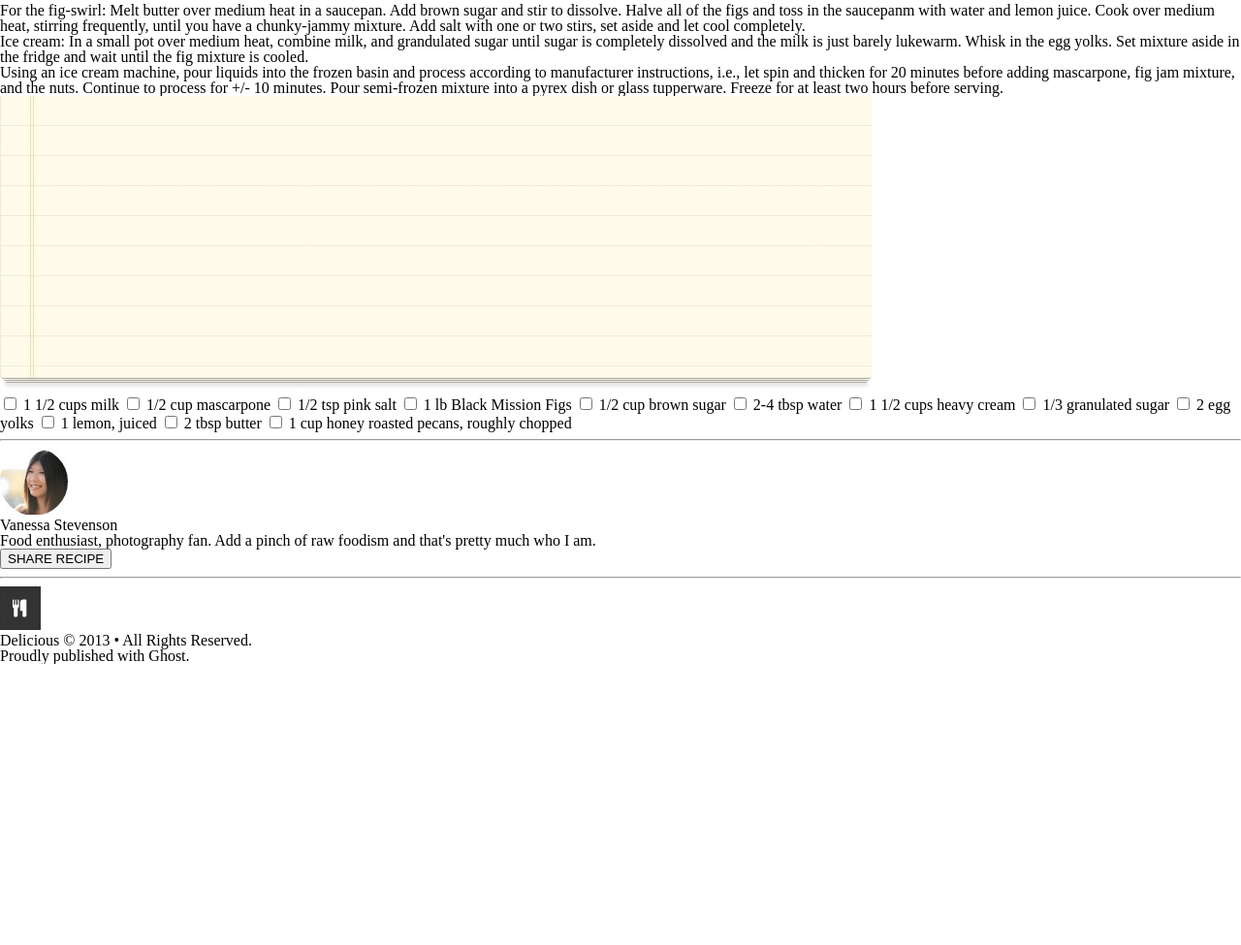
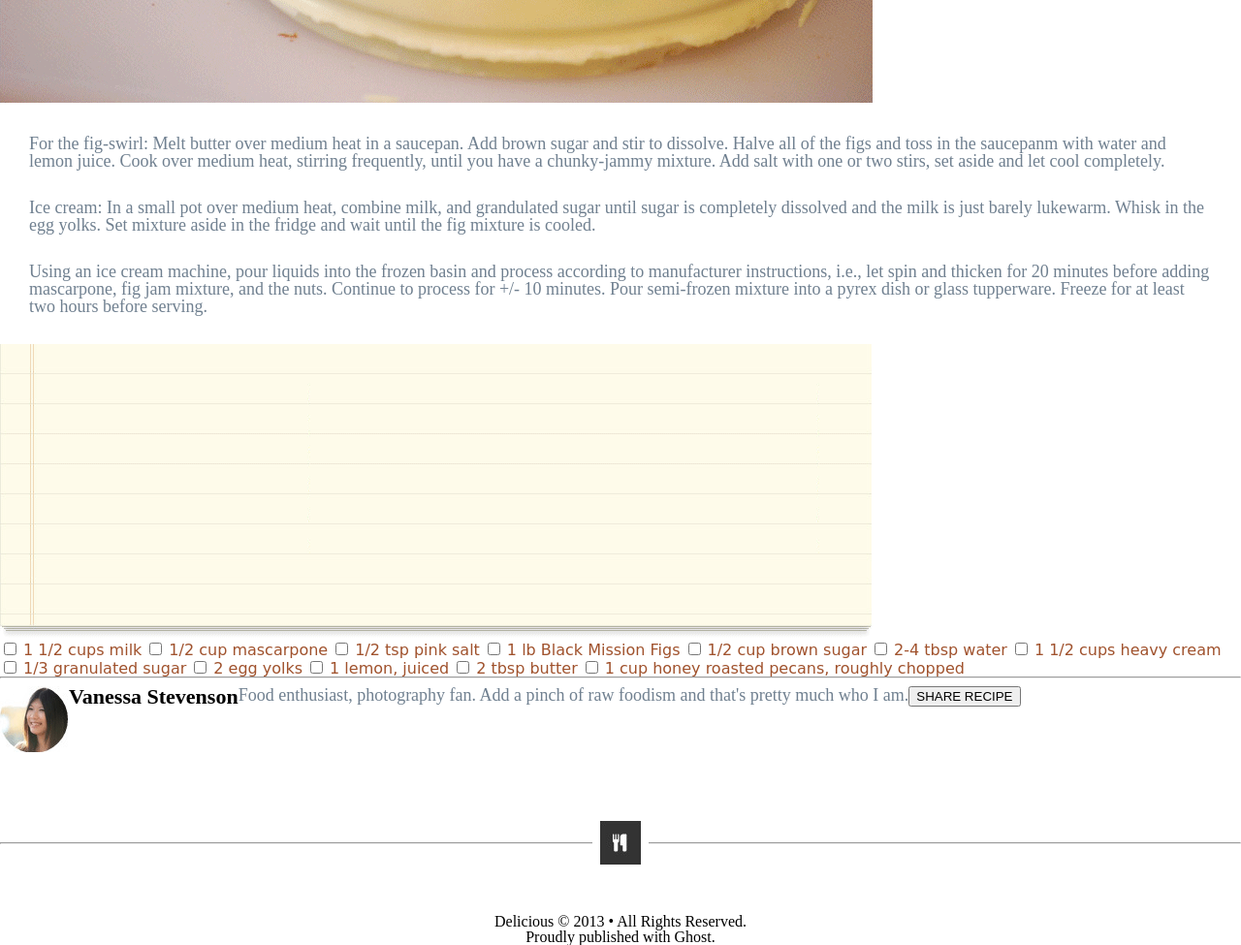
Before and after one commit to derekjdoug/chocolate-pizza, a plain HTML site: page index.html in a window 1280 px wide. Shown: the part 965-1940 px from the top of the page at 97% size. Before the commit the page ends 1650 px from the top, so only its background shows below. Drawn offline with Linux system fonts and the light colour scheme.

Commit message:
began adding css properties to page

```diff
--- a/css/style.css
+++ b/css/style.css
@@ -4,3 +4,57 @@
 input[type=checkbox]:checked + label.strikethrough{
   text-decoration: line-through;
 }
+
+h2 {
+  font-size: 35px;
+}
+
+header p {
+  color: lightgrey;
+  font-size: 12px;
+}
+
+h1 {
+  font-size: 45px;
+  font-weight: 600;
+}
+
+main p {
+  color: slategrey;
+  font-size: 18px;
+  margin: 30px;
+}
+
+label {
+  color: sienna;
+  font-family: cursive;
+}
+
+h3 {
+  font-size: 22px;
+  font-weight: 600;
+}
+
+article p {
+  font-size: 18px;
+  color: slategrey;
+}
+
+article {
+  float: left;
+  display: flex;
+  flex-wrap: wrap;
+}
+
+footer {
+  text-align: center;
+  display: block;
+  margin-top: 140px;
+}
+
+footer img {
+  padding: 8px;
+  position: relative;
+  top: -40px;
+  background-color: white;
+}
--- a/index.html
+++ b/index.html
@@ -74,8 +74,8 @@
     <div>
       <button>SHARE RECIPE</button>
     </div>
-    <hr>
     <footer>
+      <hr>
       <img src="img/logo.png" alt="fork and knife logo">
       <p>Delicious &copy; 2013 &bullet; All Rights Reserved.<br> Proudly published with Ghost.</p>
     </footer>
```
